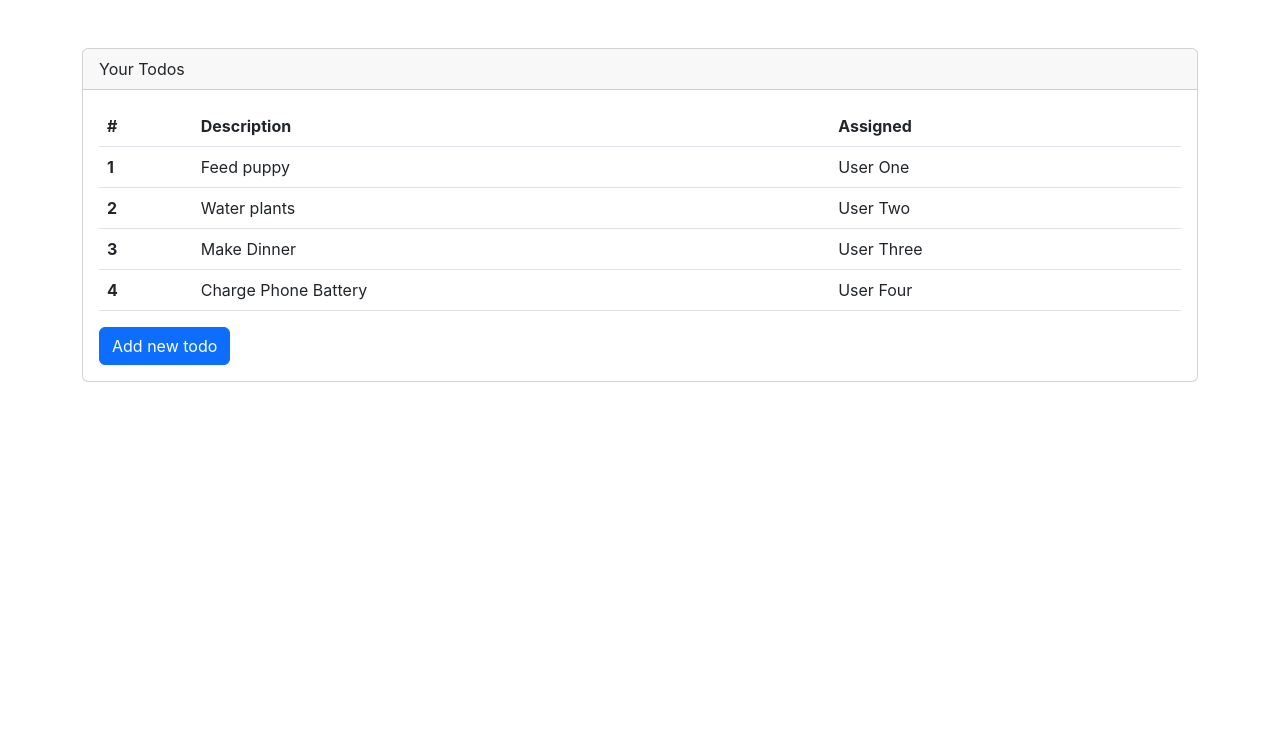
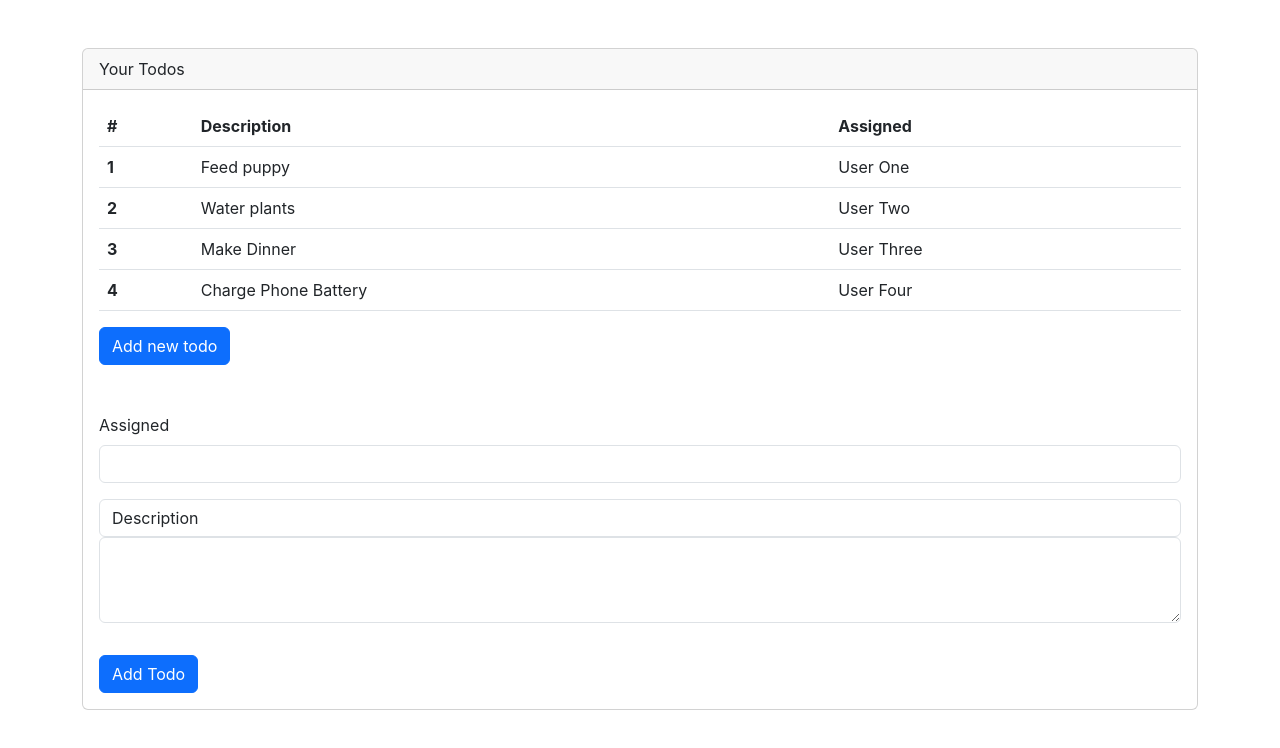
Before and after one commit to nibchee/React_Notes, a React (Create React App) app: page / in a window 1280 px wide. Shown: the top 748 px of the page. Built offline with nearby package versions, Linux system fonts and the light colour scheme.

Commit message:
Todo Form created

```diff
--- a/src/App.js
+++ b/src/App.js
@@ -1,6 +1,7 @@
 import React, { useState } from 'react'
 import './App.css';
 import TodoTable from './components/ToDoTable';
+import NewTodoForm from './components/NewTodoForm';
 
 function App() {
   //array of objects
@@ -45,6 +46,7 @@
           <button className='btn btn-primary' onClick={addTodo}>
             Add new todo
           </button>
+          <NewTodoForm />
         </div>
       </div>
     </div>
--- /dev/null
+++ b/src/components/NewTodoForm.js
@@ -0,0 +1,22 @@
+import React from 'react';
+function NewTodoForm() {
+    return (
+        <div className='mt-5'>
+            <form>
+                <div className="mb-3">
+                    <label className='form-label'>
+                        Assigned
+                    </label>
+                    <input type='text' className='form-control' required></input>
+                </div>
+                <div className='mb-3'>
+                    <label className='form-control'>Description</label>
+                    <textarea className='form-control' rows={3} required></textarea>
+                </div>
+                <button type='button' className='btn btn-primary mt-3'>Add Todo</button>
+            </form>
+        </div>
+    )
+}
+
+export default NewTodoForm
```
